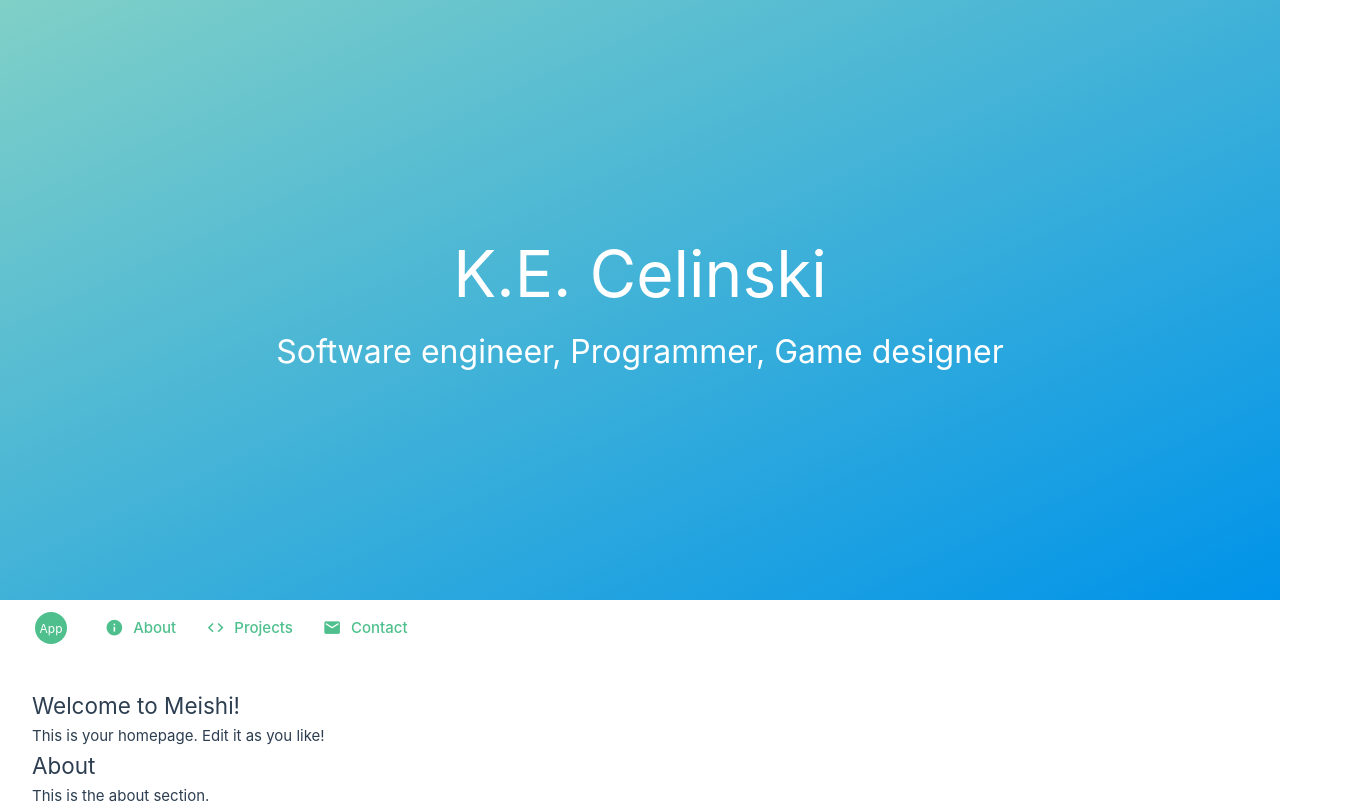
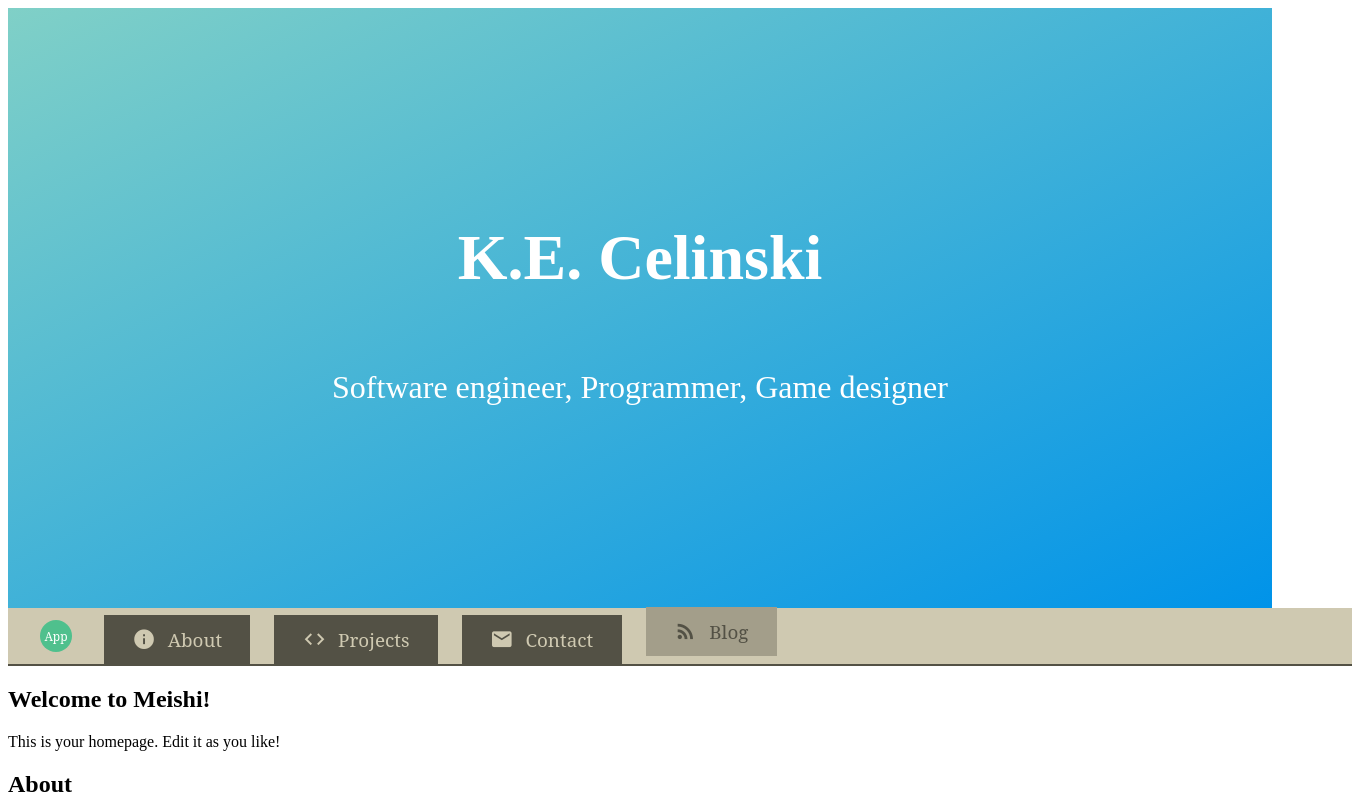
Before and after one commit to Altair115/Meishi, a Vue app: page / in a window 1280 px wide. Shown: the top 804 px of the page, 1352 px wide, since content can reach past the window. Built offline with nearby package versions, Linux system fonts and the light colour scheme.

Commit message:
reseted a bit since i needed to start from scratch due to having a heavy debate with AI about colours

```diff
--- /dev/null
+++ b/src/assets/nier-theme.css
@@ -0,0 +1,97 @@
+:root {
+    --nier-navbar-bg:        #cfc9b1;  /* Main navbar sepia */
+    --nier-navitem-bg:       #a39e8a;  /* Nav item (darker sepia) */
+    --nier-navitem-text:     #535145;  /* Default item text, very dark */
+    --nier-navitem-active-bg:#535145;  /* Selected item, pale sepia */
+    --nier-navitem-active-text:#cfc9b1;/* Selected tab text, rich/dark */
+    --nier-separator:        #535145;  /* Decorative lines or accents */
+    --nier-navbar-height:    56px;
+    --nier-font-family:      'Noto Serif', 'Cormorant Garamond', serif;
+}
+
+/* === NieR Navbar Theme === */
+
+.nier-navbar {
+    width: 100vw;
+    left: 0;
+    z-index: 1000;
+    display: flex;
+    align-items: center;
+    background: var(--nier-navbar-bg);
+    padding: 0 2rem;
+    height: var(--nier-navbar-height);
+    transition: background 0.3s, box-shadow 0.3s;
+    box-shadow: none;
+    position: static;
+    border-bottom: 2px solid var(--nier-separator);
+    font-family: var(--nier-font-family);
+}
+
+.nier-navbar-sticky {
+    position: fixed;
+    top: 0;
+    background: var(--nier-navbar-bg) !important;
+    box-shadow: 0 2px 8px rgba(0,0,0,0.09);
+}
+
+.nier-navbar-logo {
+    display: flex;
+    align-items: center;
+    color: var(--nier-navitem-text);
+    margin-right: 2rem;
+    transition: opacity .2s;
+    text-decoration: none;
+}
+
+.nier-navbar-links {
+    display: flex;
+    list-style: none;
+    padding: 0;
+    margin: 0;
+    height: 100%;
+    align-items: flex-end;
+}
+
+/* === NavBarItem === */
+.nier-navbar-link {
+    display: flex;
+    align-items: center;
+    background: var(--nier-navitem-bg);
+    color: var(--nier-navitem-text);
+    margin-right: 1.5rem;
+    font-weight: 500;
+    text-decoration: none;
+    transition: background .2s, color .2s, margin-bottom .2s, box-shadow .2s;
+    border-radius: 0;                   /* No rounded corners */
+    height: 90%;                        /* Bigger height, close to navbar height */
+    padding: 0.6em 1.5em;               /* More vertical & horizontal padding */
+    font-family: var(--nier-font-family);
+    font-size: 1.18em;                  /* Slightly bigger font */
+    margin-bottom: 8px;                 /* Lift inactive buttons off the bottom border */
+    box-shadow: none;
+}
+
+.nier-navbar-link:hover,
+.nier-navbar-link:focus {
+    background: var(--nier-navitem-active-bg);
+    color: var(--nier-navitem-active-text);
+}
+.nier-navbar-link.router-link-exact-active,
+.nier-navbar-link.active {
+    background: var(--nier-navitem-active-bg);
+    color: var(--nier-navitem-active-text);
+    margin-bottom: 0;
+    box-shadow: 0 2px 0 0 var(--nier-separator);
+    z-index: 1;
+}
+
+.nier-navbar-link .material-icons {
+    margin-right: 0.5em;
+    font-size: 1.25em;
+    vertical-align: middle;
+}
+
+/* For future separator lines or accents */
+.nier-separator {
+    border-color: var(--nier-separator);
+}
--- a/src/components/navigation/NavBar.vue
+++ b/src/components/navigation/NavBar.vue
@@ -41,12 +41,12 @@ function handleLogoClick(event: MouseEvent) {
 </script>
 
 <template>
-  <nav :class="['navbar', { 'navbar-sticky': props.sticky }]">
-    <a href="/home" class="navbar-logo" title="Home" @click="handleLogoClick">
+  <nav :class="['nier-navbar', { 'nier-navbar-sticky': props.sticky }]">
+    <a href="/home" class="nier-navbar-logo" title="Home" @click="handleLogoClick">
       <Logo />
     </a>
-    <ul class="navbar-links">
-      <li>
+    <ul class="nier-navbar-links">
+    <li>
         <NavBarItem to="#about" label="About" icon="info" />
       </li>
       <li>
@@ -63,39 +63,5 @@ function handleLogoClick(event: MouseEvent) {
 </template>
 
 <style scoped>
-.navbar {
-  width: 100vw;
-  left: 0;
-  z-index: 1000;
-  display: flex;
-  align-items: center;
-  background: transparent;
-  padding: 0 2rem;
-  height: 56px;
-  transition: background 0.3s, box-shadow 0.3s;
-  box-shadow: none;
-  /* Only sticky will be fixed! */
-  position: static;
-  top: auto;
-}
-.navbar-sticky {
-  position: fixed;
-  top: 0;
-  background: #222 !important;
-  box-shadow: 0 2px 8px rgba(0,0,0,0.09);
-}
-.navbar-logo {
-  display: flex;
-  align-items: center;
-  color: #fff;
-  margin-right: 2rem;
-  transition: opacity .2s;
-  text-decoration: none;
-}
-.navbar-links {
-  display: flex;
-  list-style: none;
-  padding: 0;
-  margin: 0;
-}
+
 </style>
--- a/src/components/navigation/NavBarItem.vue
+++ b/src/components/navigation/NavBarItem.vue
@@ -38,7 +38,7 @@ function scrollToSection(id: string) {
 <template>
   <router-link
       :to="props.to.startsWith('#') ? '/' : props.to"
-      class="navbar-link"
+      class="nier-navbar-link"
       :title="label"
       @click="handleClick"
   >
@@ -48,31 +48,5 @@ function scrollToSection(id: string) {
 </template>
 
 <style scoped>
-.navbar-link {
-  display: flex;
-  align-items: center;
-  color: #fff;
-  margin-right: 1.5rem;
-  font-weight: 500;
-  text-decoration: none;
-  transition: color .2s;
-}
-.navbar-link:hover, .router-link-exact-active {
-  color: #4fc08d;
-}
-.icon {
-  margin-right: 0.5em;
-  font-size: 1.25em;
-  vertical-align: middle;
-}
-.material-icons {
-  font-family: 'Material Icons';
-  font-style: normal;
-  font-weight: normal;
-  line-height: 1;
-  letter-spacing: normal;
-  text-transform: none;
-  display: inline-block;
-  direction: ltr;
-}
+
 </style>
--- a/src/main.js
+++ b/src/main.js
@@ -1,4 +1,4 @@
-import './assets/main.css'
+import './assets/nier-theme.css'
 import 'material-design-icons-iconfont/dist/material-design-icons.css'
 
 import { createApp } from 'vue'
```
